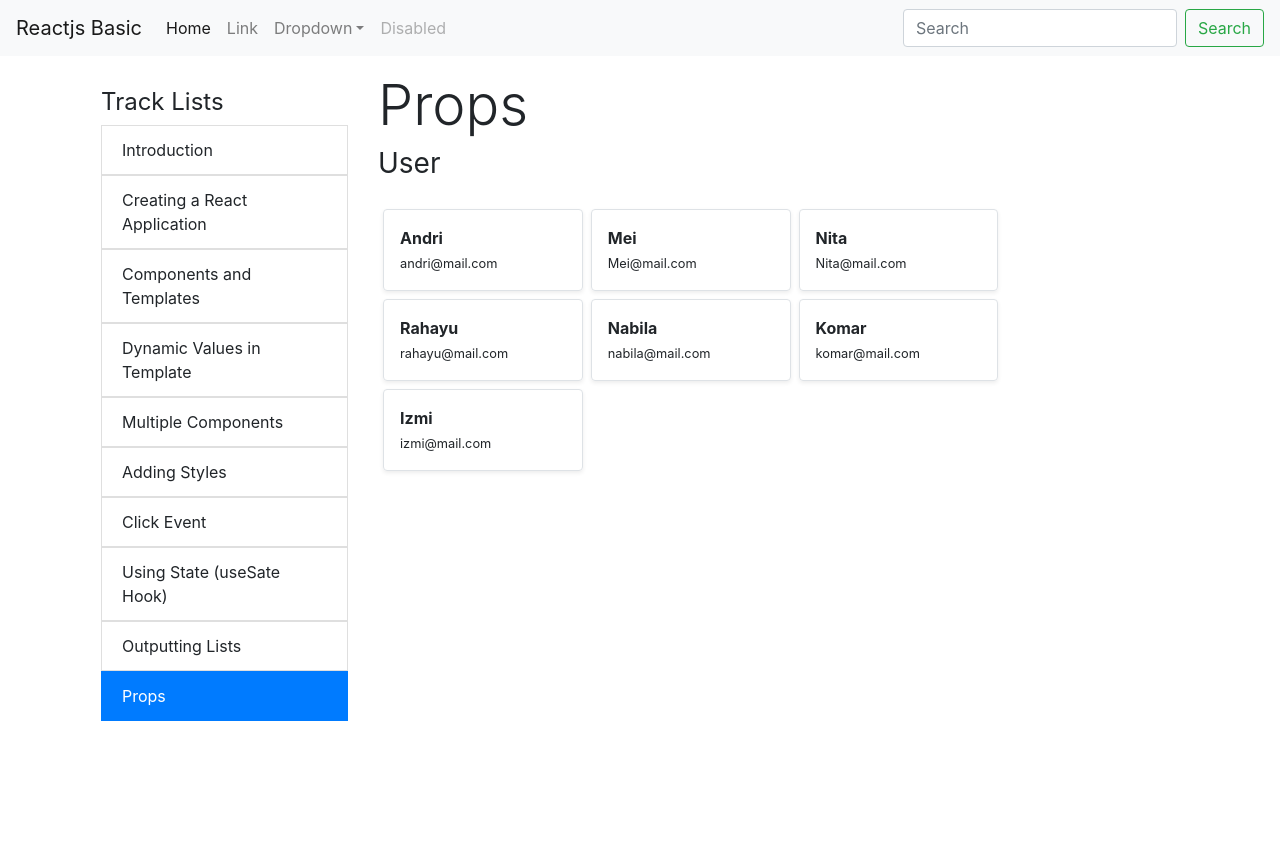
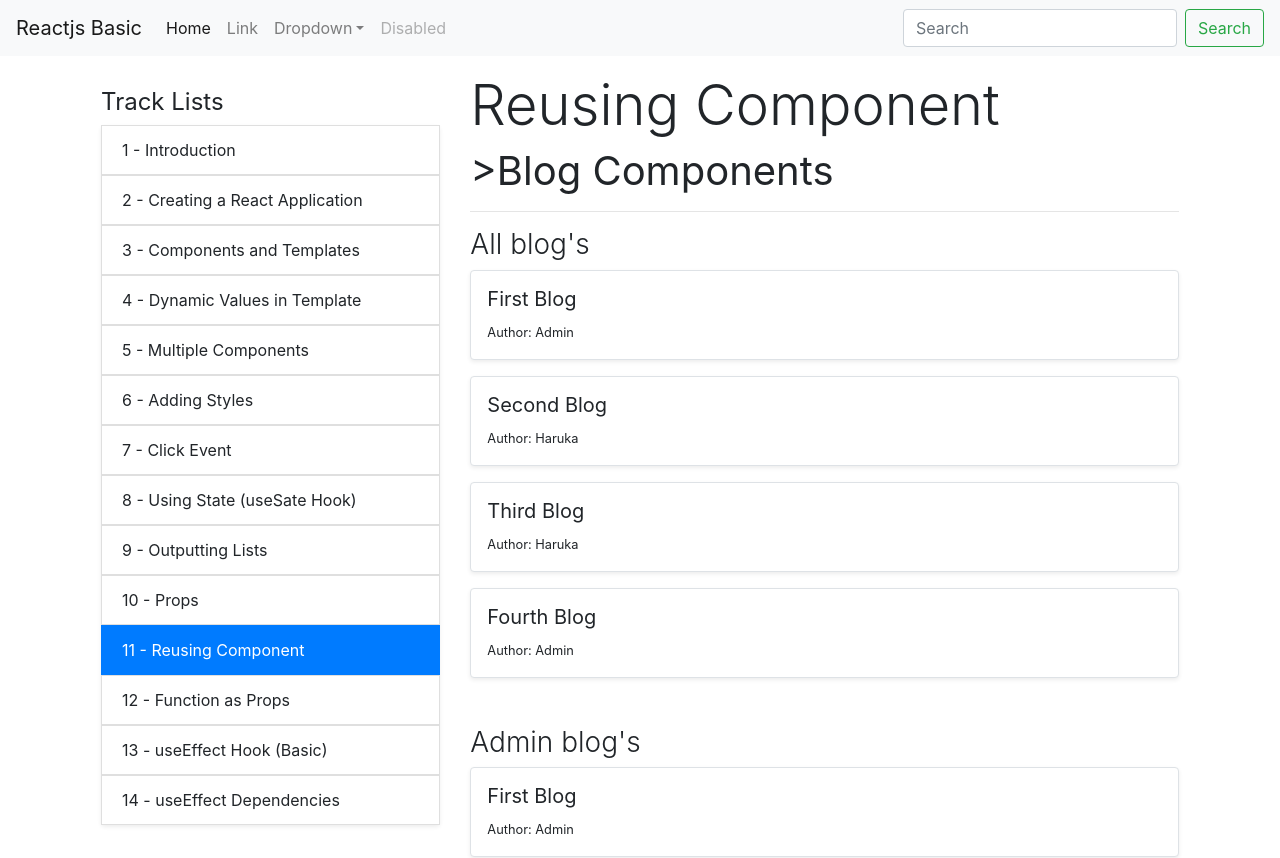
Before and after one commit to komarapc/reactjs-basic, a React (Create React App) app: page / in a window 1280 px wide. Shown: the top 858 px of the page. Before the commit the page ends 800 px from the top, so only its background shows below. Built offline with nearby package versions, Linux system fonts and the light colour scheme.

Commit message:
reusing components

```diff
--- a/src/components/sidebar.tsx
+++ b/src/components/sidebar.tsx
@@ -2,17 +2,17 @@ const Sidebar = (props: any) => {
   return (
     <div>
       <h4 className="font-weight-normal">Track Lists</h4>
-      <ul className="list-group">
+      <ul className="list-group shadow-sm rounded">
         {props.data_track_lists.map((track_list: any, key: number) => {
           return (
             <div key={key}>
               {props.current_track_list === track_list.id ? (
                 <li key={key} className="list-group-item active">
-                  {track_list.track_name}
+                  {track_list.id} - {track_list.track_name}
                 </li>
               ) : (
                 <li key={key} className="list-group-item">
-                  {track_list.track_name}
+                  {track_list.id} - {track_list.track_name}
                 </li>
               )}
             </div>
--- a/src/data/track-list.ts
+++ b/src/data/track-list.ts
@@ -42,11 +42,31 @@ const track_lists: { id: number; track_name: string; is_done: boolean }[] = [
   {
     id: 9,
     track_name: "Outputting Lists",
-    is_done: false,
+    is_done: true,
   },
   {
     id: 10,
     track_name: "Props",
+    is_done: true,
+  },
+  {
+    id: 11,
+    track_name: "Reusing Component",
+    is_done: false,
+  },
+  {
+    id: 12,
+    track_name: "Function as Props",
+    is_done: false,
+  },
+  {
+    id: 13,
+    track_name: "useEffect Hook (Basic)",
+    is_done: false,
+  },
+  {
+    id: 14,
+    track_name: "useEffect Dependencies",
     is_done: false,
   },
 ];
--- a/src/home.tsx
+++ b/src/home.tsx
@@ -2,26 +2,25 @@ import { Fragment } from "react";
 import MainPage from "./pages/main";
 import Navbar from "./components/navbar";
 import Sidebar from "./components/sidebar";
-import data_person from "./data/person";
 import track_lists from "./data/track-list";
 
 const Home = () => {
-  const title: string = "Props";
-  const current_track_list: number = 10;
+  const title: string = "Reusing Component";
+  const current_track_list: number = 11;
   return (
     <Fragment>
       <Navbar></Navbar>
       <div className="container">
         <div className="row p-3">
-          <div className="col-sm-12 col-md-3 rounded text-left pt-3 pb-3">
+          <div className="col-sm-12 col-md-4 rounded text-left pt-3 pb-3 ">
             <Sidebar
               data_track_lists={track_lists}
               current_track_list={current_track_list}
             />
           </div>
-          <div className="col-sm-12 col-md-9 text-left">
+          <div className="col-sm-12 col-md-8 text-left">
             {/* title = props, data_person = props */}
-            <MainPage title={title} data_person={data_person} />
+            <MainPage title={title} />
           </div>
         </div>
       </div>
--- /dev/null
+++ b/src/pages/blog.tsx
@@ -0,0 +1,21 @@
+const Blog = (props: any) => {
+  console.log(props);
+  return (
+    <div className="mb-5">
+      <h3 className="font-weight-light">{props.title}</h3>
+      {props.blogs.map((blog: any, key: number) => {
+        return (
+          <div
+            key={key}
+            className="col-12 p-3 bg-white border rounded shadow-sm mb-3"
+          >
+            <h5 className="font-weight-normal">{blog.title}</h5>
+            <small>Author: {blog.author}</small>
+          </div>
+        );
+      })}
+    </div>
+  );
+};
+
+export default Blog;
--- a/src/pages/main.tsx
+++ b/src/pages/main.tsx
@@ -1,21 +1,42 @@
+import Blog from "./blog";
+
 const MainPage = (props: any) => {
+  const blog_lists: { id: number; title: string; author: string }[] = [
+    {
+      id: 1,
+      title: "First Blog",
+      author: "Admin",
+    },
+    {
+      id: 2,
+      title: "Second Blog",
+      author: "Haruka",
+    },
+    {
+      id: 3,
+      title: "Third Blog",
+      author: "Haruka",
+    },
+    {
+      id: 4,
+      title: "Fourth Blog",
+      author: "Admin",
+    },
+  ];
   return (
     <div>
       <h4 className="display-4">{props.title}</h4>
-      <h3 className="font-weight-normal">User</h3>
-      <div className="row p-3">
-        {props.data_person.map((person: any, key: number) => {
-          return (
-            <div
-              key={key}
-              className="col-sm-12 col-md-3 p-3 border rounded shadow-sm m-1"
-            >
-              <strong>{person.person_name}</strong> <br />
-              <small>{person.email}</small>
-            </div>
-          );
-        })}
-      </div>
+      <h1 className="font-weight-normal">&gt;Blog Components</h1>
+      <hr />
+      <Blog blogs={blog_lists} title="All blog's" />
+      <Blog
+        blogs={blog_lists.filter((blog: any) => blog.author === "Admin")}
+        title="Admin blog's"
+      />
+      <Blog
+        blogs={blog_lists.filter((blog: any) => blog.author === "Haruka")}
+        title="Haruka blog's"
+      />
     </div>
   );
 };
```
